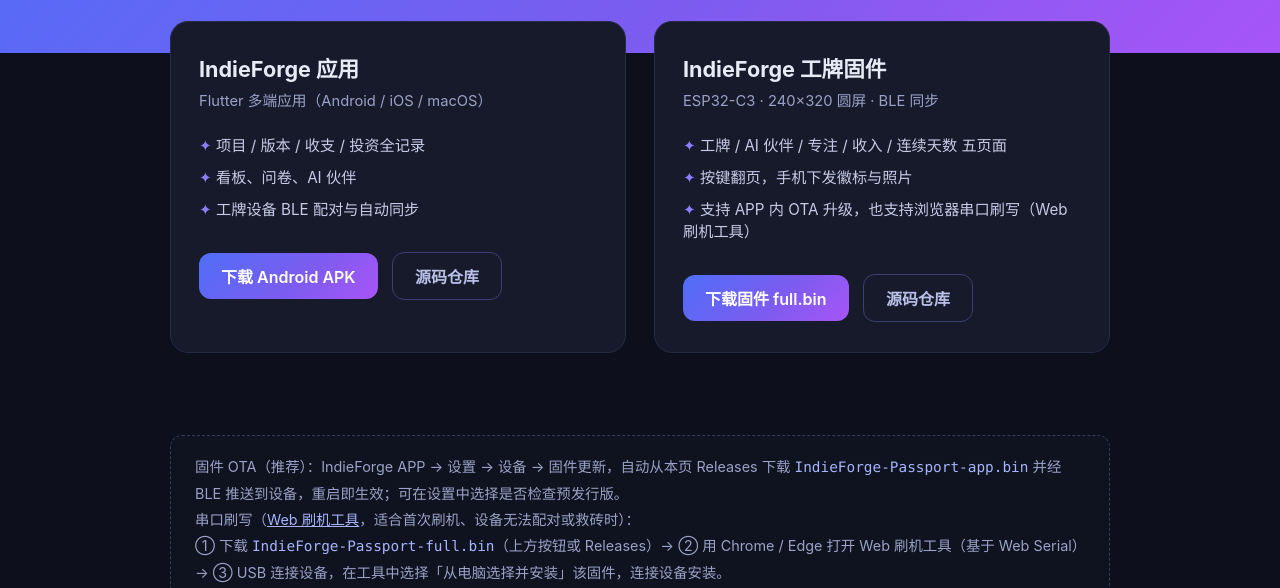
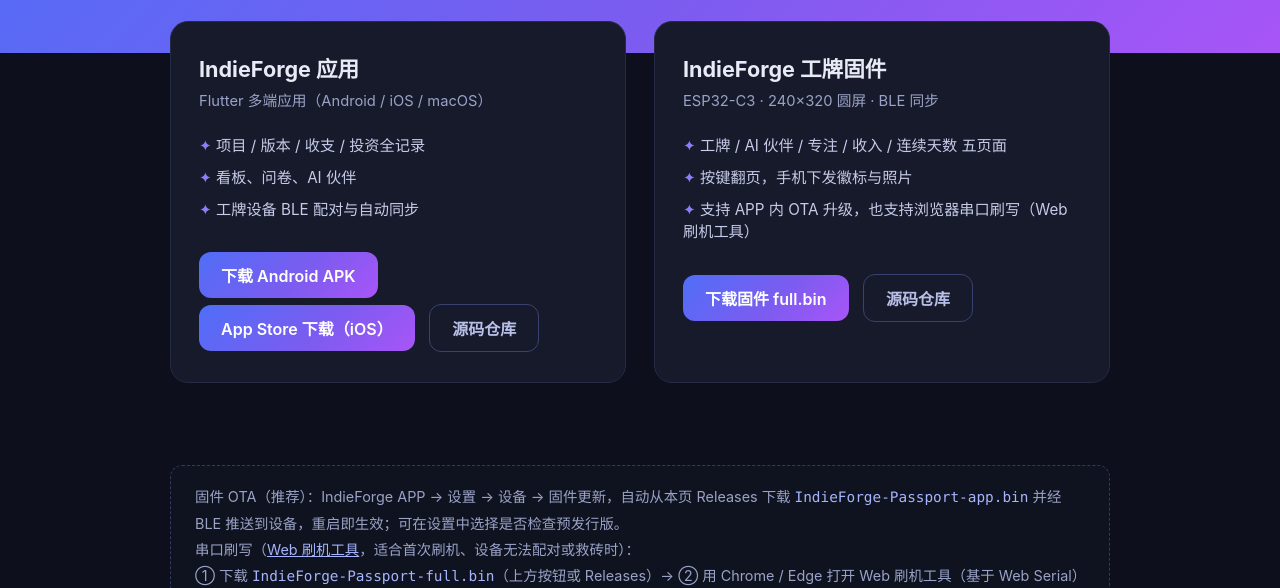
Before and after one commit to Seeking-Happiness-for-People-Software/IndieForge-Home, a plain HTML site: page index.html in a window 1280 px wide. Shown: the part 159-747 px from the top of the page. Drawn offline with Linux system fonts and the light colour scheme.

Commit message:
feat: 更新 App Store/Android 下载链接与页脚协议邮箱

```diff
--- a/index.html
+++ b/index.html
@@ -68,6 +68,7 @@
         <li>工牌设备 BLE 配对与自动同步</li>
       </ul>
       <a class="btn" href="downloads/IndieForge-APP.apk" download>下载 Android APK</a>
+      <a class="btn" href="https://apps.apple.com/cn/app/indieforge/id6784188557">App Store 下载（iOS）</a>
       <a class="btn ghost" href="https://github.com/Seeking-Happiness-for-People-Software/IndieForge-APP">源码仓库</a>
     </div>
 
```
